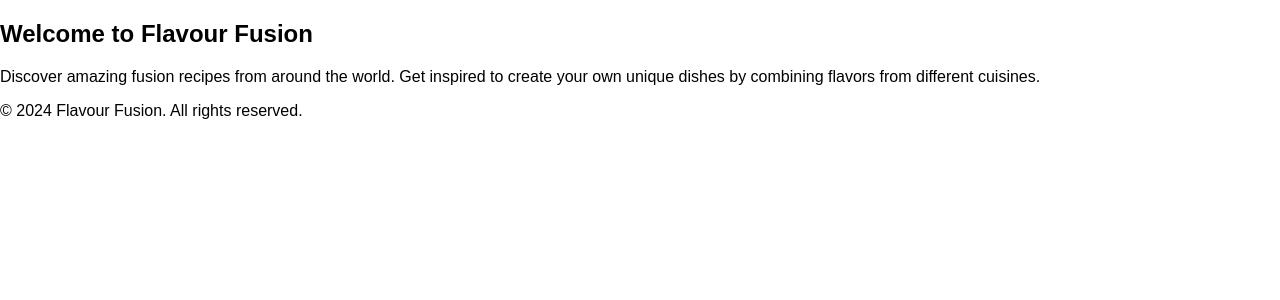
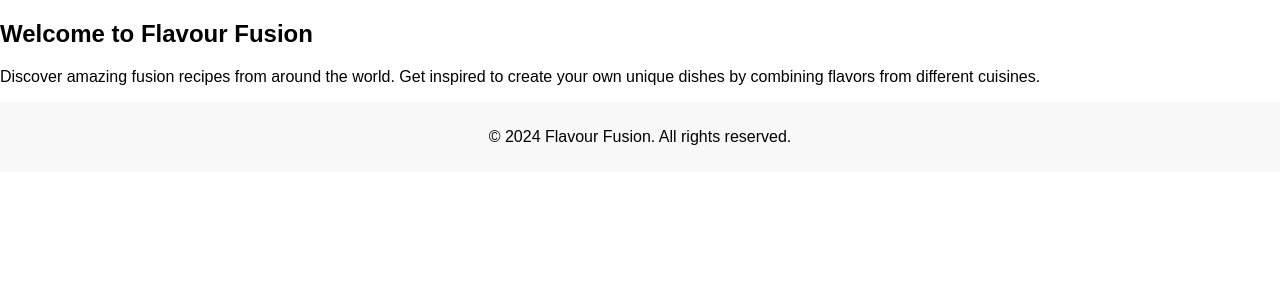
Before and after one commit to leone-nyaga/flavour_fusion, a Flask app: page / in a window 1280 px wide. Shown: the part 228-528 px from the top of the page. Run offline with Flask 3, Linux system fonts and the light colour scheme.

Commit message:
added some css styles

```diff
--- a/app/static/css/styles.css
+++ b/app/static/css/styles.css
@@ -42,3 +42,9 @@ h1 {
     font-size: 24px; /* Adjust the font size as needed */
     text-align: center;
 }
+
+footer {
+    background-color: #f8f8f8;
+    padding: 10px;
+    text-align: center;
+}
```
